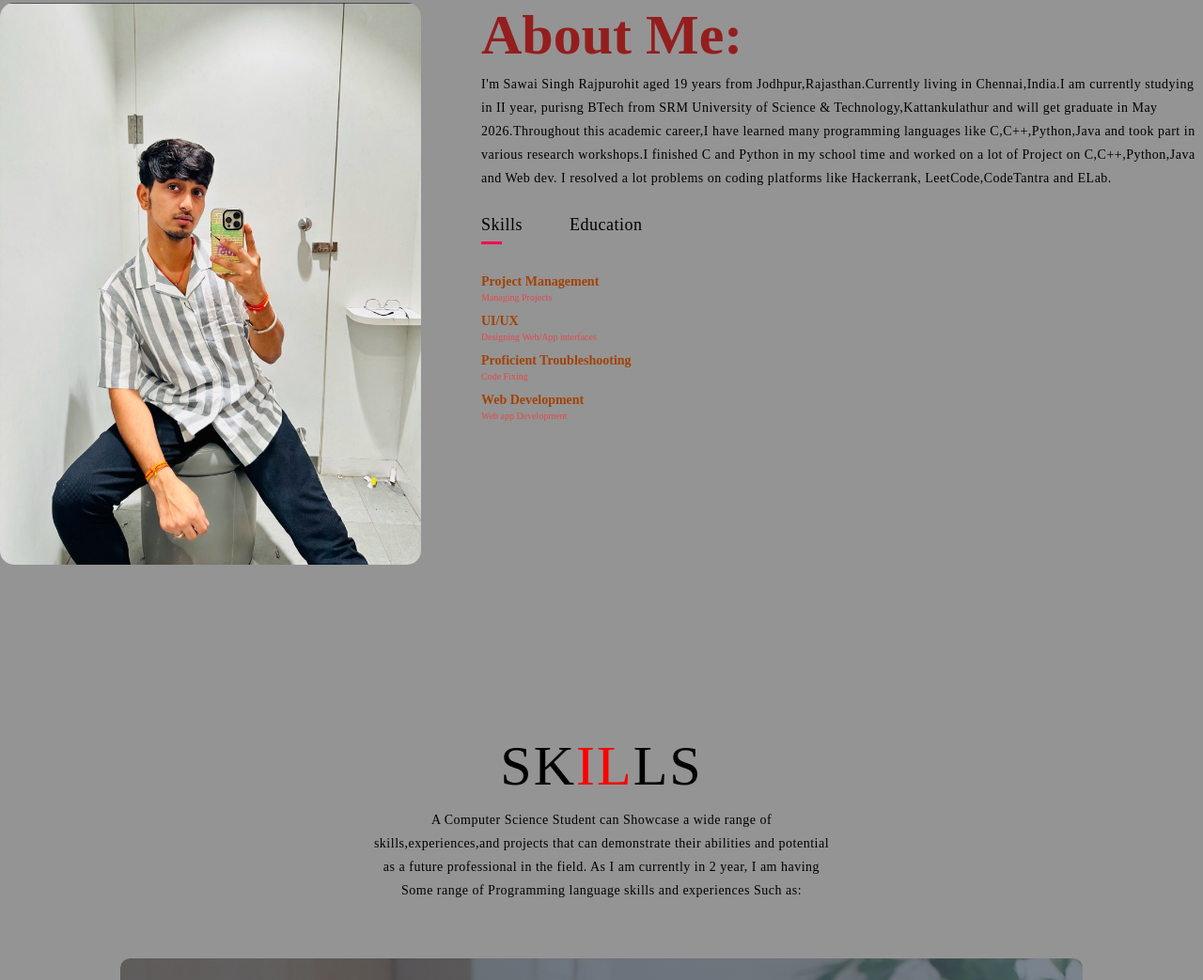
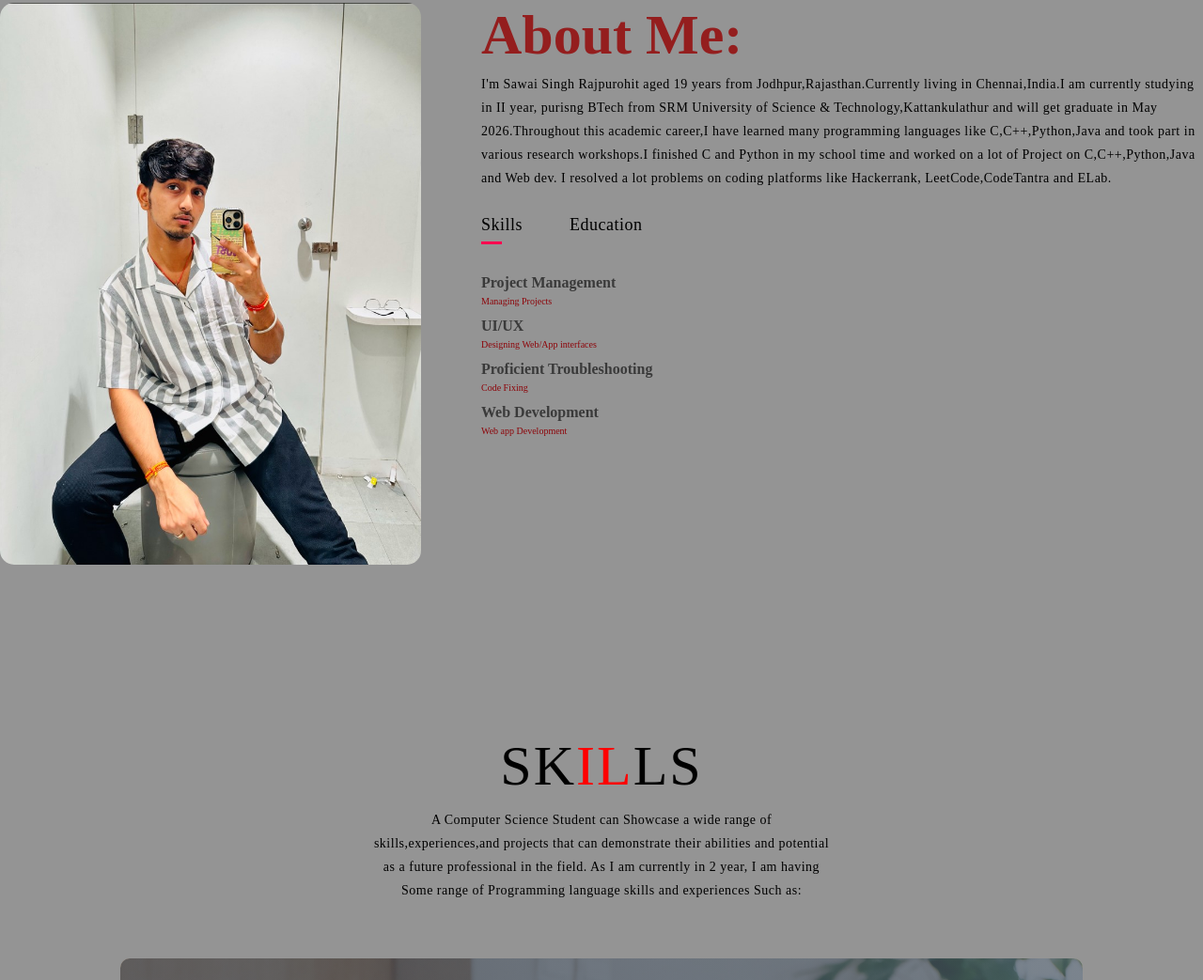
Before and after one commit to Sawai11/Sawai11.github.io, a plain HTML site: page index.html in a window 1280 px wide. Shown: the part 877-1920 px from the top of the page at 94% size. Drawn offline with Linux system fonts and the light colour scheme.

Commit message:
Update style.css

```diff
--- a/style.css
+++ b/style.css
@@ -296,6 +296,7 @@ p {
     animation-delay: 2.5s;
 }
 
+
 #services .services {
     flex-direction: column;
     text-align: center;
@@ -518,11 +519,12 @@ p {
 .tab-contents ul li {
     list-style: none;
     margin: 10px 0;
+    color: #8d0409;
 }
 
 .tab-contents ul li span {
-    color: #a24206;
-    font-size: 1.4rem;
+    color:#3a3a3a;
+    font-size: 1.6rem;
 }
 
 .tab-contents {
```
